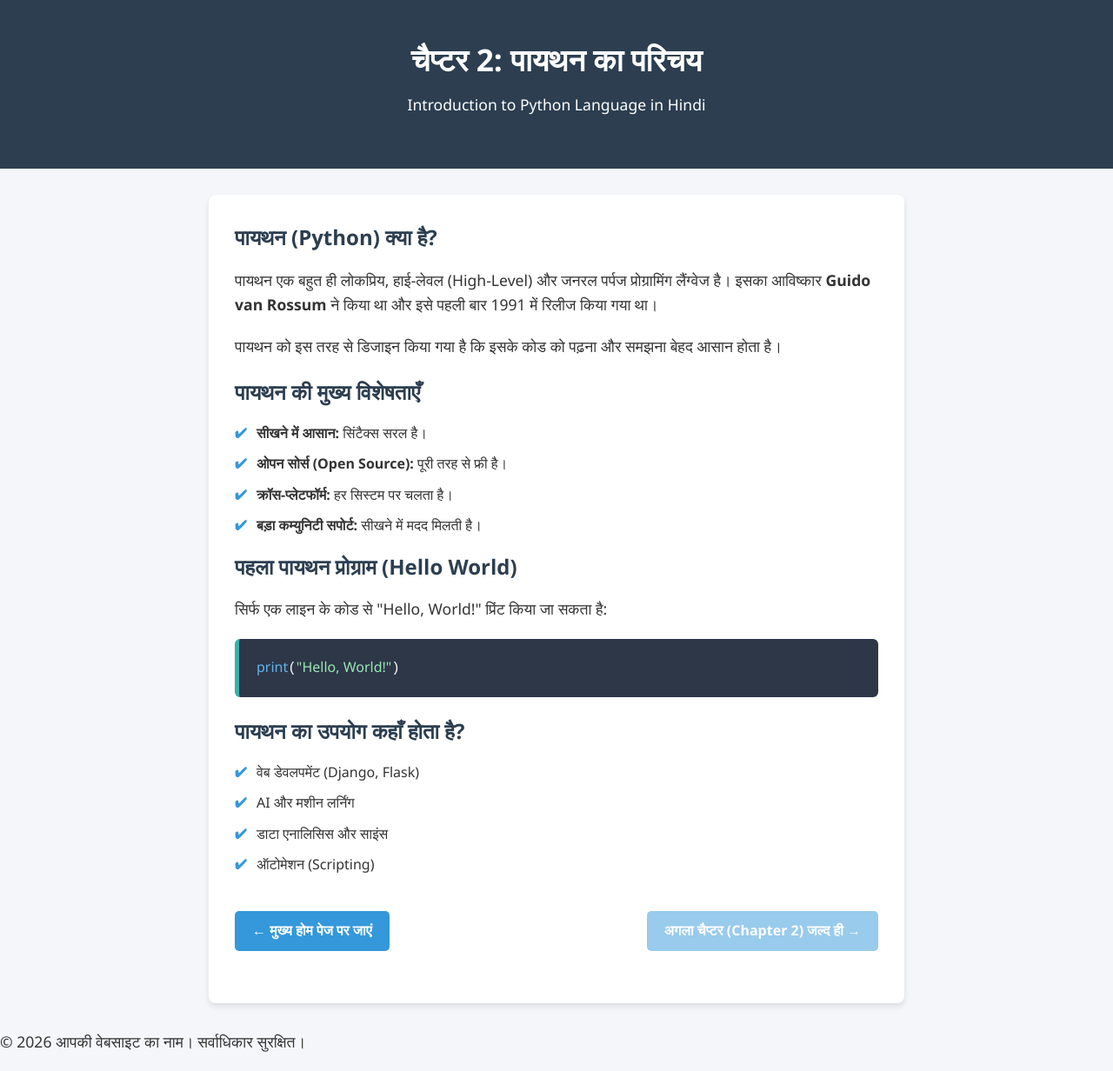
After one commit to shubhamhans80/second-website, a Flask app: page /pchapter2 in a window 1280 px wide. The commit adds this page. Shown: the whole page at 87% size. Run offline with Flask 3, Linux system fonts and the light colour scheme.

Commit message:
Project res

```diff
--- a/app.py
+++ b/app.py
@@ -8,8 +8,12 @@ app = Flask(__name__)
 def home():
     return render_template('index.html')
 
+@app.route('/pchapter2')
+def chapter2():
+    return render_template('index2.html')
+
 # 2. अबाउट पेज रूट (About Page Route)
-@app.route('/about')
+@app.route('/pabout')
 def about():
     return render_template('about.html')
 
@@ -18,6 +22,24 @@ def about():
 def robots_txt():
     return send_from_directory(os.path.join(app.root_path, 'static'), 'robots.txt')
 
+
+
+# git status
+# git add . / git add e:\main\seekhocoding
+# git commit -m "Project updated with new features"
+# git push origin main
+
+
+# fresh upload starting se
+
+# Remove-Item -Recurse -Force .git
+# git init
+# git add -A
+# git commit -m "Fresh initial commit"
+# git branch -M main
+# git remote add origin https://github.com/shubhamhans80/mysite.git
+# git push -u origin main --force
+
 if __name__ == '__main__':
     # debug=True रखने से कोड बदलते ही सर्वर अपने आप रीस्टार्ट हो जाता है
     app.run(debug=True)
--- a/templates/about.html
+++ b/templates/about.html
@@ -3,8 +3,10 @@
 <head>
     <meta charset="UTF-8">
     <meta name="viewport" content="width=device-width, initial-scale=1.0">
-    <title>हमारे बारे में</title>
+    <title>about us</title>
     <link rel="stylesheet" href="{{ url_for('static', filename='style.css') }}">
+
+    <meta name="google-site-verification" content="6gJAVJGoWpSkKO0UwHmOLou4g06J_Vzm8ivFUhpkwEw" />
 </head>
 <body>
 
--- /dev/null
+++ b/templates/index2.html
@@ -0,0 +1,75 @@
+<!DOCTYPE html>
+<html lang="hi">
+<head>
+    <meta charset="UTF-8">
+    <meta name="viewport" content="width=device-width, initial-scale=1.0">
+    <title>Introduction to Python</title>
+    <!-- static फ़ोल्डर से CSS लिंक -->
+    <link rel="stylesheet" href="{{ url_for('static', filename='style.css') }}">
+<meta name="google-site-verification" content="6gJAVJGoWpSkKO0UwHmOLou4g06J_Vzm8ivFUhpkwEw" />
+
+    <style>
+        /* कोड बॉक्स और लिस्ट के लिए अतिरिक्त स्टाइलिंग */
+        .code-box { background-color: #2d3748; color: #f7fafc; padding: 20px; border-radius: 6px; font-family: 'Courier New', Courier, monospace; overflow-x: auto; margin: 20px 0; border-left: 5px solid #38b2ac; }
+        ul { list-style-type: none; margin-bottom: 15px; }
+        ul li { position: relative; padding-left: 25px; margin-bottom: 10px; }
+        ul li::before { content: "✔"; position: absolute; left: 0; color: #3498db; font-weight: bold; }
+        .nav-buttons { display: flex; justify-content: space-between; margin-top: 40px; }
+        @media (max-width: 600px) { .nav-buttons { flex-direction: column; gap: 15px; } }
+    </style>
+</head>
+<body>
+
+    <header>
+        <h1>चैप्टर 2: पायथन का परिचय</h1>
+        <p>Introduction to Python Language in Hindi</p>
+    </header>
+
+    <div class="container">
+        <section style="box-shadow: none; padding: 0; margin-bottom: 30px;">
+            <h2>पायथन (Python) क्या है?</h2>
+            <p>पायथन एक बहुत ही लोकप्रिय, हाई-लेवल (High-Level) और जनरल पर्पज प्रोग्रामिंग लैंग्वेज है। इसका आविष्कार <strong>Guido van Rossum</strong> ने किया था और इसे पहली बार 1991 में रिलीज किया गया था।</p>
+            <p>पायथन को इस तरह से डिजाइन किया गया है कि इसके कोड को पढ़ना और समझना बेहद आसान होता है।</p>
+
+
+        <section style="box-shadow: none; padding: 0; margin-bottom: 30px;">
+            <h2>पायथन की मुख्य विशेषताएँ</h2>
+            <ul>
+                <li><strong>सीखने में आसान:</strong> सिंटैक्स सरल है।</li>
+                <li><strong>ओपन सोर्स (Open Source):</strong> पूरी तरह से फ्री है।</li>
+                <li><strong>क्रॉस-प्लेटफॉर्म:</strong> हर सिस्टम पर चलता है।</li>
+                <li><strong>बड़ा कम्युनिटी सपोर्ट:</strong> सीखने में मदद मिलती है।</li>
+            </ul>
+
+
+        <section style="box-shadow: none; padding: 0; margin-bottom: 30px;">
+            <h2>पहला पायथन प्रोग्राम (Hello World)</h2>
+            <p>सिर्फ एक लाइन के कोड से "Hello, World!" प्रिंट किया जा सकता है:</p>
+            <div class="code-box">
+                <span style="color: #63b3ed;">print</span>(<span style="color: #9ae6b4;">"Hello, World!"</span>)
+            </div>
+
+
+        <section style="box-shadow: none; padding: 0; margin-bottom: 30px;">
+            <h2>पायथन का उपयोग कहाँ होता है?</h2>
+            <ul>
+                <li>वेब डेवलपमेंट (Django, Flask)</li>
+                <li>AI और मशीन लर्निंग</li>
+                <li>डाटा एनालिसिस और साइंस</li>
+                <li>ऑटोमेशन (Scripting)</li>
+            </ul>
+
+
+        <!-- Navigation Buttons -->
+        <div class="nav-buttons">
+            <a href="{{ url_for('home') }}" class="btn">&larr; मुख्य होम पेज पर जाएं</a>
+            <a href="#" class="btn" style="opacity: 0.5; pointer-events: none;">अगला चैप्टर (Chapter 2) जल्द ही &rarr;</a>
+        </div>
+    </div>
+
+    <footer>
+        <p>&copy; 2026 आपकी वेबसाइट का नाम। सर्वाधिकार सुरक्षित।</p>
+    </footer>
+
+</body>
+</html>
```
Also changed, not shown: templates/index.html (+43 -8 lines).
